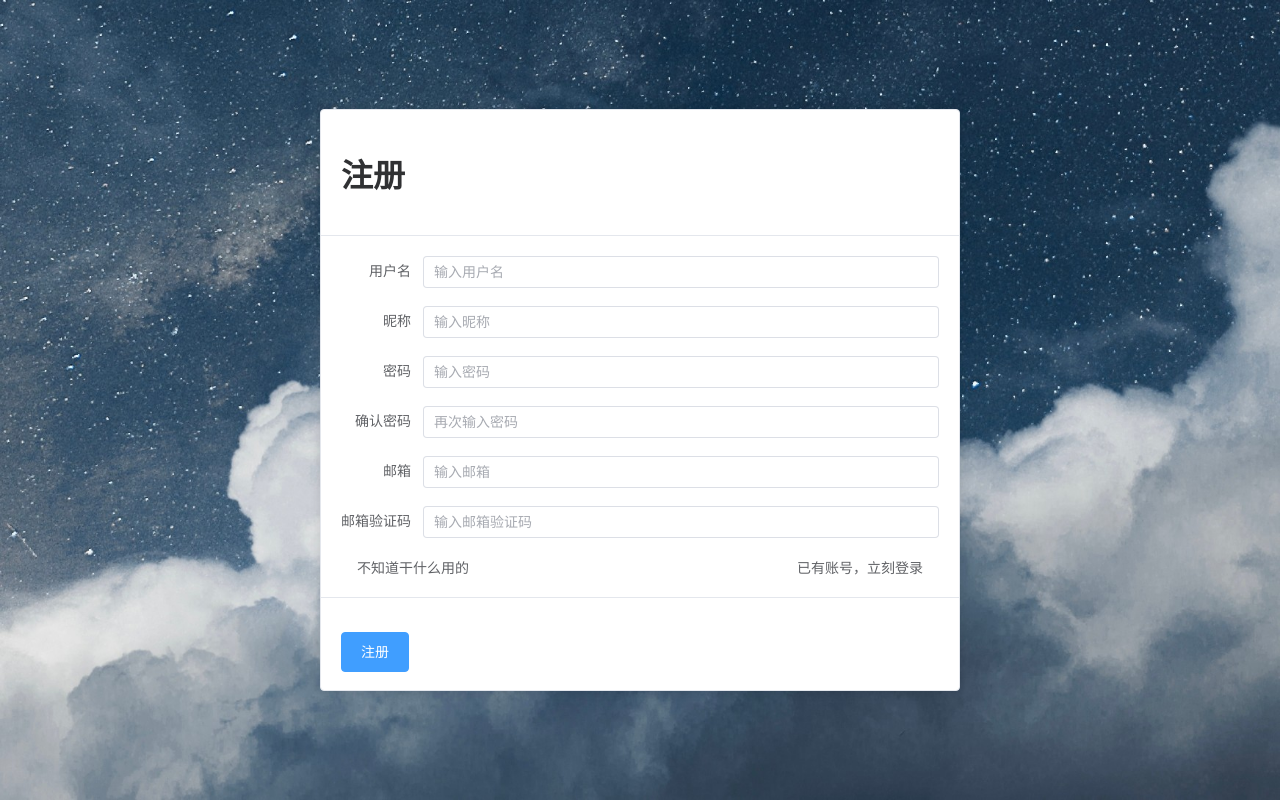
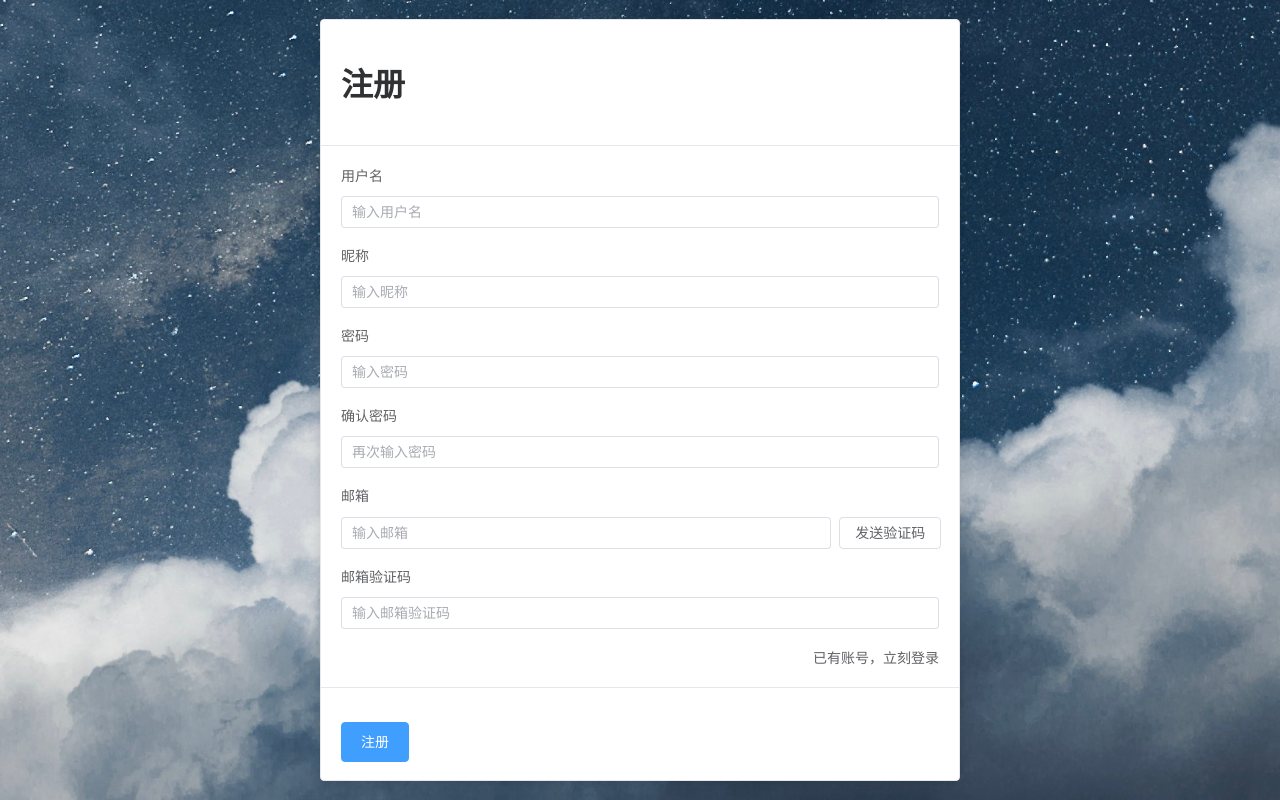
Before and after one commit to schlibra/meme, a Vue app in the folder frontend/: page /register in a window 1280 px wide. Built offline with nearby package versions, Linux system fonts and the light colour scheme; what vue3typed would draw is missing.

Commit message:
优化登录注册UI

```diff
--- a/frontend/src/views/LoginView.vue
+++ b/frontend/src/views/LoginView.vue
@@ -6,11 +6,11 @@ import axios from "axios";
 
 const username = ref("");
 const password = ref("");
-const loginLoading = ref(false)
+const formLoading = ref(false)
 
 function loginHandler() {
   if (username.value.length && password.value.length) {
-    loginLoading.value = true
+    formLoading.value = true
     axios.post(UserUrl.loginUrl, {
       username: username.value,
       password: password.value
@@ -24,7 +24,7 @@ function loginHandler() {
       console.log(err)
       ElMessageBox.alert("接口响应异常", "登录失败");
     }).finally(() => {
-      loginLoading.value = false
+      formLoading.value = false
     })
   } else {
     ElMessageBox.alert("账号密码不能为空", "登录失败")
@@ -36,12 +36,12 @@ function loginHandler() {
   <main>
     <el-row justify="center" align="middle" class="row">
       <el-col :span="12">
-        <el-card v-loading="loginLoading">
+        <el-card v-loading="formLoading">
           <template #header>
             <h1>登录</h1>
           </template>
           <template #default>
-            <el-form label-width="auto">
+            <el-form label-width="auto" label-position="top">
               <el-form-item label="用户名">
                 <el-input v-model="username" placeholder="输入账号或邮箱" />
               </el-form-item>
--- a/frontend/src/views/RegisterView.vue
+++ b/frontend/src/views/RegisterView.vue
@@ -5,19 +5,21 @@ import {ElMessageBox} from "element-plus";
 import axios from "axios";
 
 const username = ref("");
+const nickname = ref("");
 const password = ref("");
 const confirm = ref("");
-const loginLoading = ref(false);
 const email = ref("");
-const dickname = ref("");
 const emailCheck = ref("");
+const formLoading = ref(false);
 
-function loginHandler() {
-  if (username.value.length && password.value.length) {
-    loginLoading.value = true
+function registerHandler() {
+  if (username.value.length && nickname.value.length &&
+      password.value.length && confirm.value.length &&
+      email.value.length && emailCheck.value.length) {
+    // formLoading.value = true
+    return;
     axios.post(UserUrl.loginUrl, {
-      username: username.value,
-      password: password.value
+
     }).then(res=>{
       if (res.data.code===200) {
         ElMessageBox.alert("注册成功", "注册成功")
@@ -28,10 +30,10 @@ function loginHandler() {
       console.log(err)
       ElMessageBox.alert("接口响应异常", "注册失败");
     }).finally(() => {
-      loginLoading.value = false
+      formLoading.value = false
     })
   } else {
-    ElMessageBox.alert("账号密码不能为空", "注册失败")
+    ElMessageBox.alert("字段不能为空", "注册失败")
   }
 }
 </script>
@@ -41,17 +43,17 @@ function loginHandler() {
 
     <el-row justify="center" align="middle" class="row">
       <el-col :span="12">
-        <el-card v-loading="loginLoading">
+        <el-card v-loading="formLoading">
           <template #header>
             <h1>注册</h1>
           </template>
           <template #default>
-            <el-form label-width="auto">
+            <el-form label-width="auto" label-position="top">
               <el-form-item label="用户名">
                 <el-input v-model="username" placeholder="输入用户名" />
               </el-form-item>
               <el-form-item label="昵称">
-                <el-input v-model="dickname" placeholder="输入昵称" />
+                <el-input v-model="nickname" placeholder="输入昵称" />
               </el-form-item>
               <el-form-item label="密码">
                 <el-input type="password" v-model="password" placeholder="输入密码" />
@@ -60,23 +62,25 @@ function loginHandler() {
                 <el-input type="password" v-model="confirm" placeholder="再次输入密码" />
               </el-form-item>
               <el-form-item label="邮箱">
-                <el-input type="text" v-model="email" placeholder="输入邮箱" />
+                <el-row style="width: 100%;" :gutter="8">
+                  <el-col :span="20">
+                    <el-input type="text" v-model="email" placeholder="输入邮箱" />
+                  </el-col>
+                  <el-col :span="4">
+                    <el-button>发送验证码</el-button>
+                  </el-col>
+                </el-row>
               </el-form-item>
               <el-form-item label="邮箱验证码">
                 <el-input type="text" v-model="emailCheck" placeholder="输入邮箱验证码" />
               </el-form-item>
-              <el-row class="down-row">
-                <el-col :span="12">
-                  <el-link>不知道干什么用的</el-link>
-                </el-col>
-                <el-col :span="12" class="right">
-                  <el-link>已有账号，立刻登录</el-link>
-                </el-col>
-              </el-row>
+              <div class="right">
+                <el-link href="/login">已有账号，立刻登录</el-link>
+              </div>
             </el-form>
           </template>
           <template #footer>
-            <el-button class="register" type="primary" @click="loginHandler" size="large">注册</el-button>
+            <el-button class="register" type="primary" @click="registerHandler" size="large">注册</el-button>
           </template>
         </el-card>
       </el-col>
@@ -94,11 +98,8 @@ main {
   .register {
     margin-top: 16px;
   }
-  .down-row {
-    margin: 0 16px;
-    .right{
-      text-align: right;
-    }
+  .right{
+    text-align: right;
   }
 }
 </style>
```
